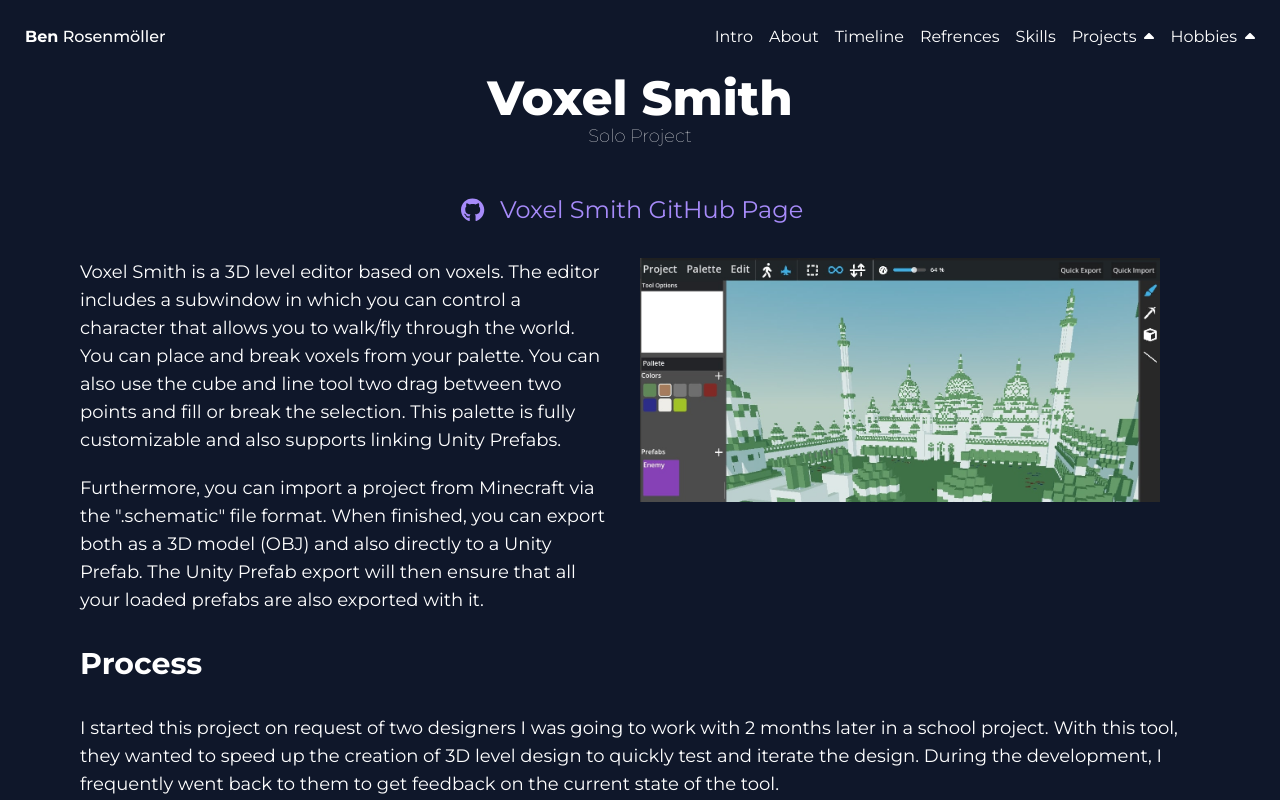
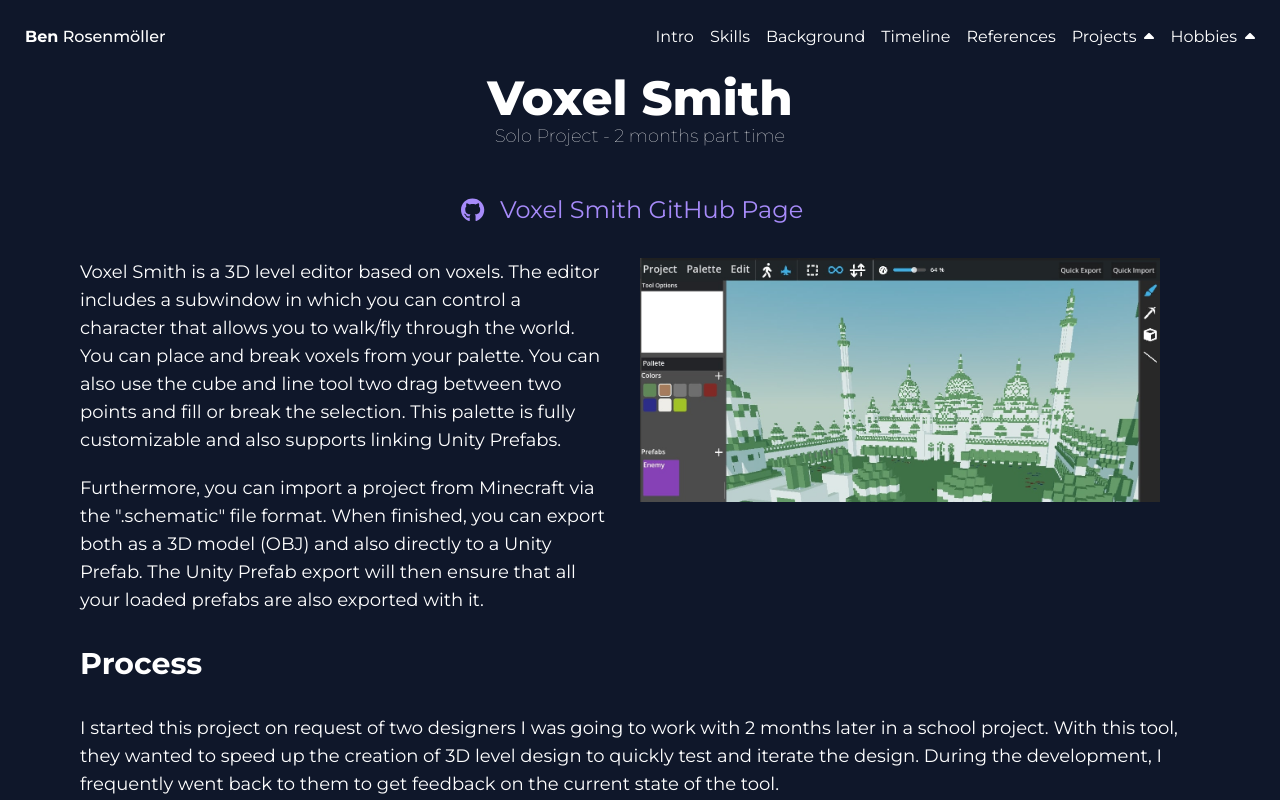
Before and after one commit to brosenmoller/brosenmoller.github.io, a Vue app: page /voxel-smith in a window 1280 px wide. Shown: the top 800 px of the page. Built offline with nearby package versions, Linux system fonts and the light colour scheme.

Commit message:
Reordering

```diff
--- a/src/components/Header.vue
+++ b/src/components/Header.vue
@@ -24,7 +24,11 @@
             link: '/#intro'
         },
         {
-            name: 'About',
+            name: 'Skills',
+            link: '/#skills'
+        },
+        {
+            name: 'Background',
             link: '/#about'
         },
         {
@@ -32,12 +36,8 @@
             link: '/#timeline'
         },
         {
-            name: 'Refrences',
+            name: 'References',
             link: '/#refrences'
-        },
-        {
-            name: 'Skills',
-            link: '/#skills'
         },
     ]);
 
--- a/src/components/MainPageSections/About.vue
+++ b/src/components/MainPageSections/About.vue
@@ -3,7 +3,7 @@
 
     <div class="lg:w-1/5 pr-5">
         <h1 class="flex lg:justify-end justify-start font-extrabold text-2xl uppercase text-violet-400">
-                About
+                Background
         </h1>
     </div>
 
--- a/src/components/MainPageSections/Intro.vue
+++ b/src/components/MainPageSections/Intro.vue
@@ -3,7 +3,7 @@
         <div class="lg:text-5xl md:text-4xl text-2xl">
             <div class="lg:mb-20 mb-10">Hi,</div>
             <div>
-                I'm <strong>Ben Rosenmöller</strong>, a passionate Game Developer from The Netherlands, who loves to create, design and learn new things.
+                I'm <strong>Ben Rosenmöller</strong>, a passionate Gamplay and Tools Developer from The Netherlands, who loves to create, design and learn new things.
             </div>
             <div class="mt-5 lg:text-xl text-lg">
                 Contact me at
--- a/src/components/MainPageSections/Refrences.vue
+++ b/src/components/MainPageSections/Refrences.vue
@@ -3,7 +3,7 @@
 
     <div class="lg:w-1/5 pr-5">
         <h1 class="flex lg:justify-end justify-start font-extrabold text-2xl uppercase text-violet-400">
-                Refrences
+            References
         </h1>
     </div>
 
--- a/src/routes/Main.vue
+++ b/src/routes/Main.vue
@@ -1,11 +1,11 @@
 <template>
     <main class="flex flex-1 flex-col font-normal text-wrap p-4">
         <Intro />
+        <Projects />
+        <Skills />
         <About />
         <Timeline />
         <Refrences />
-        <Skills />
-        <Projects />
         <Hobbies />
     </main>
 </template>
--- a/src/routes/Projects/EnigmaEscape.vue
+++ b/src/routes/Projects/EnigmaEscape.vue
@@ -2,7 +2,7 @@
     <ProjectPage
         :title="'Enigma Escape'"
         :description="''"
-        :subtitle="'Team of 5'"
+        :subtitle="'Team of 5 - 1 month full time'"
     >
         <div class="flex justify-start flex-col gap-8 w-full xl:px-20 md:px-5 p-2 lg:text-lg text-base">
             <section class="xl:flex xl:justify-between lg:gap-8 gap-4">
--- a/src/routes/Projects/PaintOverWar.vue
+++ b/src/routes/Projects/PaintOverWar.vue
@@ -2,7 +2,7 @@
     <ProjectPage
         :title="'Paint Over War'"
         :description="''"
-        :subtitle="'Team of 6'"
+        :subtitle="'Team of 6 - 2 months part time'"
     >
         <div class="flex justify-start flex-col gap-8 w-full xl:px-20 md:px-5 p-2 lg:text-lg text-base">
             <section class="xl:flex xl:justify-between lg:gap-8 gap-4">
--- a/src/routes/Projects/TerrainGeneration.vue
+++ b/src/routes/Projects/TerrainGeneration.vue
@@ -2,7 +2,7 @@
     <ProjectPage
         :title="'Terrain Generation'"
         :description="''"
-        :subtitle="'Solo project'"
+        :subtitle="'Solo project - 1 month part time'"
     >
 
     <div class="flex justify-start flex-col gap-8 w-full xl:px-20 md:px-10 p-2">
--- a/src/routes/Projects/UnderOurWing.vue
+++ b/src/routes/Projects/UnderOurWing.vue
@@ -2,7 +2,7 @@
     <ProjectPage
         :title="'Under Our Wing'"
         :description="'This project was commissioned by the municipality of Utrecht. In this game you play as a pigeon who is going around gathering stories from local refugees. This project was created in a cross school team of 8 members using Unity and C#'"
-        :subtitle="'Team of 8'"
+        :subtitle="'Team of 8 - 2 months part time'"
     >
 
     </ProjectPage>
--- a/src/routes/Projects/VoxelSmith.vue
+++ b/src/routes/Projects/VoxelSmith.vue
@@ -2,7 +2,7 @@
     <ProjectPage
         :title="'Voxel Smith'"
         :description="''"
-        :subtitle="'Solo Project'"
+        :subtitle="'Solo Project - 2 months part time'"
     >
 
     <div class="flex justify-start flex-col gap-8 w-full xl:px-20 md:px-10 p-2">
```
